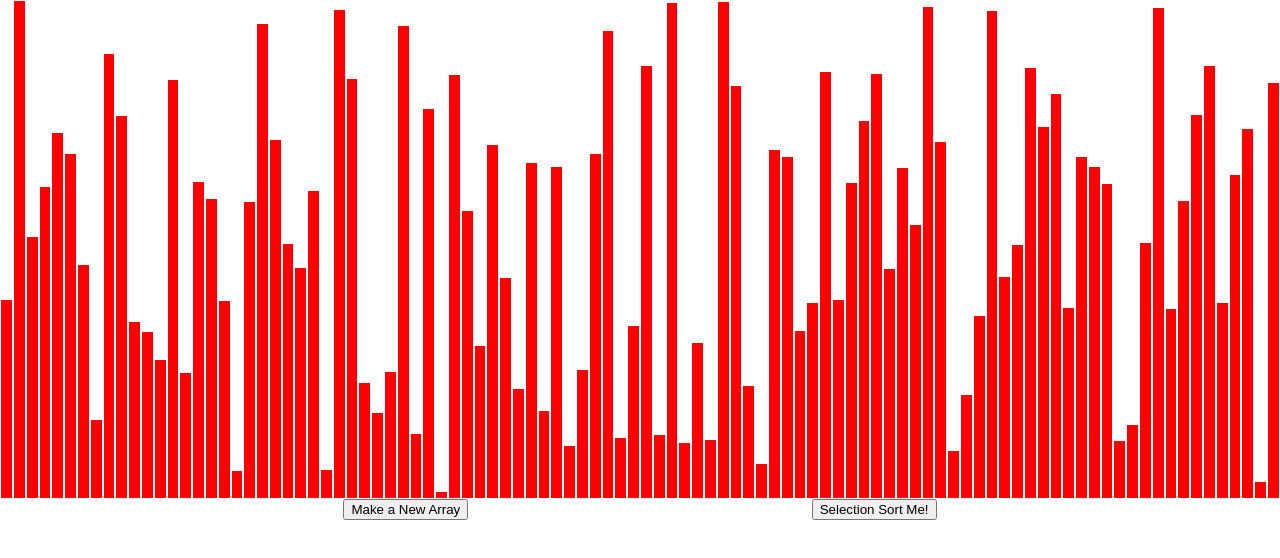
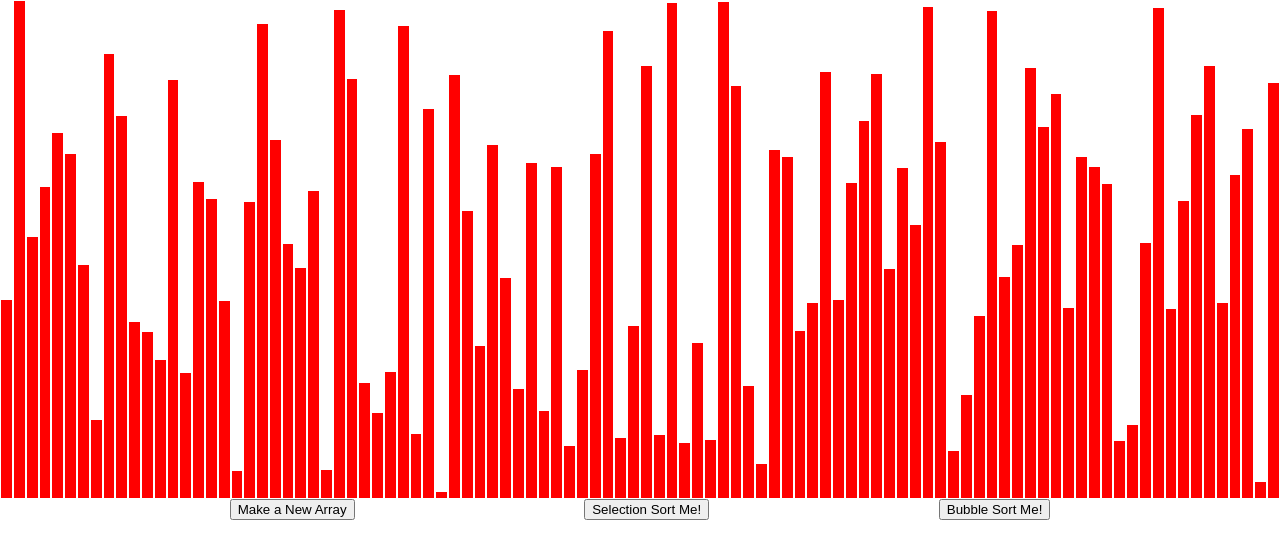
Before and after one commit to kyle-quinlan/sorting-algorithms, a React (Create React App) app: page / in a window 1280 px wide. Shown: the top 558 px of the page. Built offline with nearby package versions, Linux system fonts and the light colour scheme.

Commit message:
Implemented Bubble Sort
Added bubble sort and modularized the animations so I don't have to rewrite them all the darn time!

```diff
--- a/public/index.html
+++ b/public/index.html
@@ -24,7 +24,7 @@
       work correctly both with client-side routing and a non-root public URL.
       Learn how to configure a non-root public URL by running `npm run build`.
     -->
-    <title>React App</title>
+    <title>Sorting Algorithm Visualizer</title>
   </head>
   <body>
     <noscript>You need to enable JavaScript to run this app.</noscript>
--- /dev/null
+++ b/src/Algorithms/bubbleSort.js
@@ -0,0 +1,21 @@
+export const bubbleSort = (array) => {
+  const arr = array;
+  let n = arr.length;
+
+  const animations = [];
+
+  for (let i = 0; i < n - 1; i++) {
+    for (let j = 0; j < n - 1 - i; j++) {
+      animations.push([j, j + 1, "ci"]);
+      animations.push([j, j + 1, "co"]);
+      if (arr[j] > arr[j + 1]) {
+        // swap j and j+1
+        const temp = arr[j];
+        arr[j] = arr[j + 1];
+        arr[j + 1] = temp;
+        animations.push([j, j + 1, "s"]);
+      }
+    }
+  }
+  return animations;
+};
--- a/src/SortingVisualizer/SortingVisualizer.js
+++ b/src/SortingVisualizer/SortingVisualizer.js
@@ -3,6 +3,7 @@ import React from "react";
 import "./SortingVisualizer.css";
 
 import * as selectionSort from "../Algorithms/selectionSort";
+import * as bubbleSort from "../Algorithms/bubbleSort";
 
 class SortingVisualizer extends React.Component {
   constructor(props) {
@@ -26,9 +27,7 @@ class SortingVisualizer extends React.Component {
     this.setState({ array });
   }
 
-  selectionSort() {
-    const animations = selectionSort.selectionSort(this.state.array);
-
+  animate = (animations) => {
     for (let i = 0; i < animations.length; i++) {
       const arrayBars = document.getElementsByClassName("array-bar");
       const [bar1Index, bar2Index] = animations[i];
@@ -39,28 +38,25 @@ class SortingVisualizer extends React.Component {
         setTimeout(() => {
           bar1Style.backgroundColor = color;
           bar2Style.backgroundColor = color;
-        }, i * 2);
+        }, i * 5);
       } else {
         setTimeout(() => {
           const temp = bar2Style.height;
           bar2Style.height = bar1Style.height;
           bar1Style.height = temp;
-        }, i * 2);
+        }, i * 5);
       }
     }
-    // for (var i = 0; i < animations.length; i++) {
-    //   const { compare, swap } = animations[i];
-    //   setTimeout(() => {
-    //     const arrayBars = document.getElementsByClassName("array-bar");
-    //     arrayBars[compare[0]].style.backgroundColor = "blue";
-    //     arrayBars[compare[1]].style.backgroundColor = "blue";
-    //     setTimeout(() => {
-    //       arrayBars[compare[0]].style.backgroundColor = "red";
-    //       arrayBars[compare[1]].style.backgroundColor = "red";
-    //     }, (i + 1) * 10);
-    //   }, i * 10);
-    // }
-    //this.setState({ newArray });
+  };
+
+  selectionSort() {
+    const animations = selectionSort.selectionSort(this.state.array);
+    this.animate(animations);
+  }
+
+  bubbleSort() {
+    const animations = bubbleSort.bubbleSort(this.state.array);
+    this.animate(animations);
   }
 
   render() {
@@ -82,6 +78,7 @@ class SortingVisualizer extends React.Component {
           <button onClick={() => this.selectionSort()}>
             Selection Sort Me!
           </button>
+          <button onClick={() => this.bubbleSort()}>Bubble Sort Me!</button>
         </div>
       </div>
     );
```
